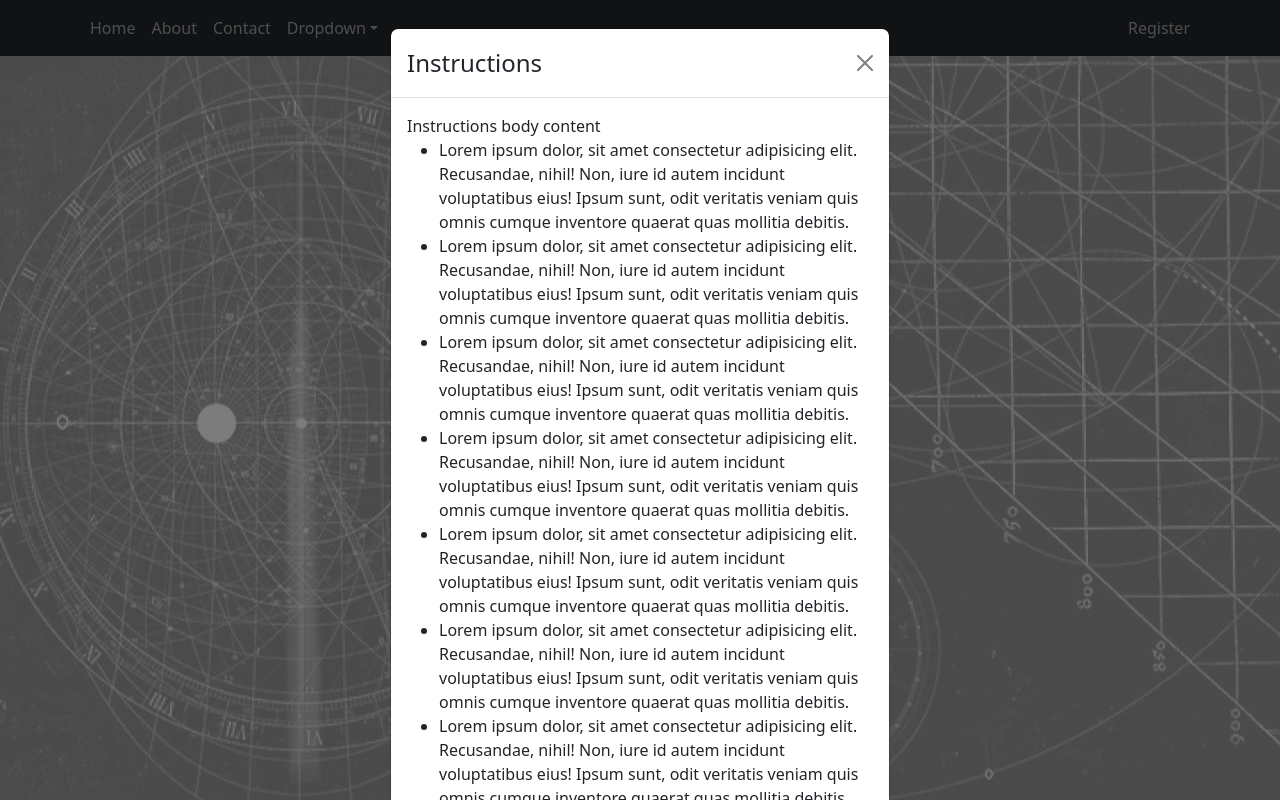
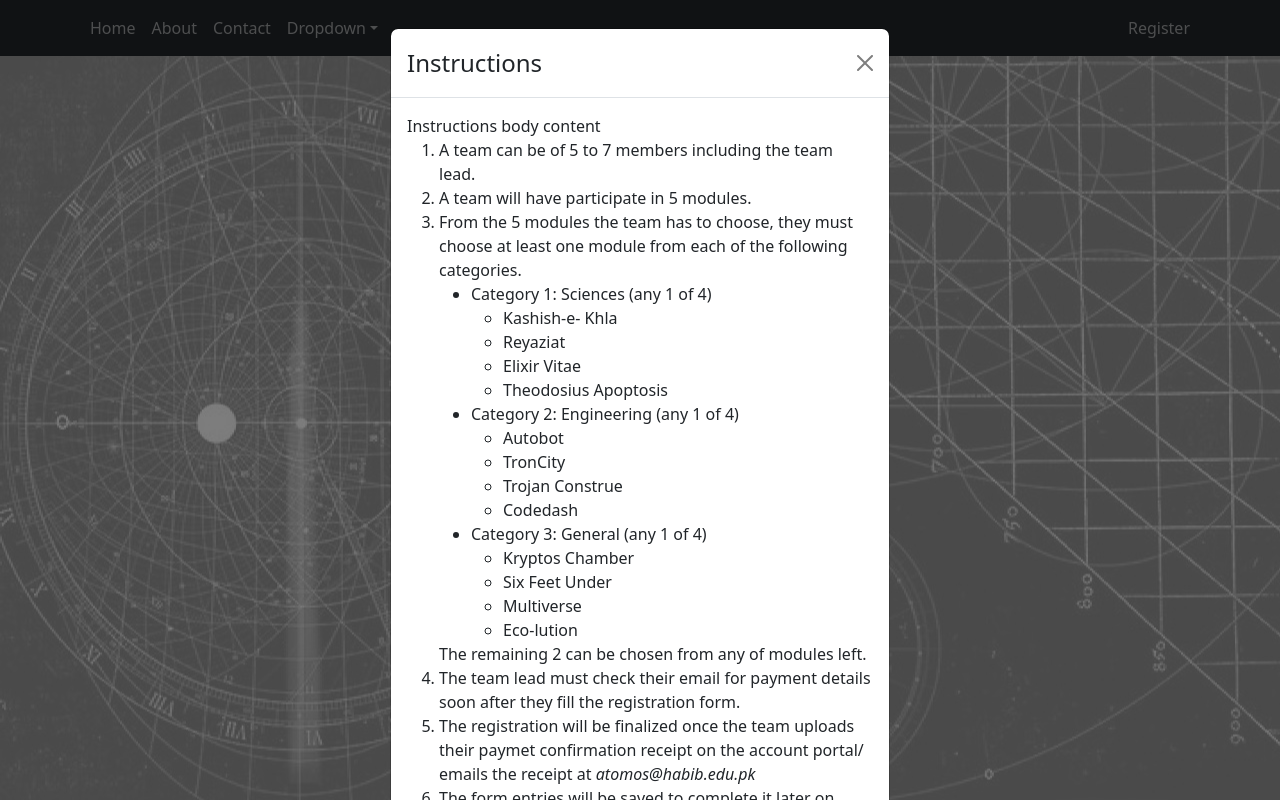
Before and after one commit to taimooransari/atomos, a React (Create React App) app in the folder atomos/: page /register in a window 1280 px wide. Both pictures are taken after a click on the button "SHOW INSTRUCTIONS". Built offline with nearby package versions, Linux system fonts and the light colour scheme.

Commit message:
instructions added

```diff
--- a/atomos/src/components/instructions.js
+++ b/atomos/src/components/instructions.js
@@ -3,7 +3,7 @@ import Button from 'react-bootstrap/Button';
 import Modal from 'react-bootstrap/Modal';
 
 function Instructions() {
-    const values = [true, 'sm-down', 'md-down', 'lg-down', 'xl-down', 'xxl-down'];
+    // const values = [true, 'sm-down', 'md-down', 'lg-down', 'xl-down', 'xxl-down'];
     const [fullscreen, setFullscreen] = useState(true);
     const [show, setShow] = useState(false);
 
@@ -15,11 +15,11 @@ function Instructions() {
     return (
         <>
             {/* {values.map((v, idx) => ( */}
-                <Button className="me-2 mb-2" onClick={() => handleShow('sm-down')}>
-                    SHOW INSTRUCTIONS
-                    {/* Full screen
+            <Button className="me-2 mb-2" onClick={() => handleShow('sm-down')}>
+                SHOW INSTRUCTIONS
+                {/* Full screen
                     {typeof v === 'string' && `below ${v.split('-')[0]}`} */}
-                </Button>
+            </Button>
             {/* ))} */}
             <Modal show={show} fullscreen={fullscreen} onHide={() => setShow(false)}>
                 <Modal.Header closeButton>
@@ -27,17 +27,49 @@ function Instructions() {
                 </Modal.Header>
                 <Modal.Body>Instructions body content
 
-                    <ul>
-                        <li>Lorem ipsum dolor, sit amet consectetur adipisicing elit. Recusandae, nihil! Non, iure id autem incidunt voluptatibus eius! Ipsum sunt, odit veritatis veniam quis omnis cumque inventore quaerat quas mollitia debitis.</li>
-                        <li>Lorem ipsum dolor, sit amet consectetur adipisicing elit. Recusandae, nihil! Non, iure id autem incidunt voluptatibus eius! Ipsum sunt, odit veritatis veniam quis omnis cumque inventore quaerat quas mollitia debitis.</li>
-                        <li>Lorem ipsum dolor, sit amet consectetur adipisicing elit. Recusandae, nihil! Non, iure id autem incidunt voluptatibus eius! Ipsum sunt, odit veritatis veniam quis omnis cumque inventore quaerat quas mollitia debitis.</li>
-                        <li>Lorem ipsum dolor, sit amet consectetur adipisicing elit. Recusandae, nihil! Non, iure id autem incidunt voluptatibus eius! Ipsum sunt, odit veritatis veniam quis omnis cumque inventore quaerat quas mollitia debitis.</li>
-                        <li>Lorem ipsum dolor, sit amet consectetur adipisicing elit. Recusandae, nihil! Non, iure id autem incidunt voluptatibus eius! Ipsum sunt, odit veritatis veniam quis omnis cumque inventore quaerat quas mollitia debitis.</li>
-                        <li>Lorem ipsum dolor, sit amet consectetur adipisicing elit. Recusandae, nihil! Non, iure id autem incidunt voluptatibus eius! Ipsum sunt, odit veritatis veniam quis omnis cumque inventore quaerat quas mollitia debitis.</li>
-                        <li>Lorem ipsum dolor, sit amet consectetur adipisicing elit. Recusandae, nihil! Non, iure id autem incidunt voluptatibus eius! Ipsum sunt, odit veritatis veniam quis omnis cumque inventore quaerat quas mollitia debitis.</li>
-                        <li>Lorem ipsum dolor, sit amet consectetur adipisicing elit. Recusandae, nihil! Non, iure id autem incidunt voluptatibus eius! Ipsum sunt, odit veritatis veniam quis omnis cumque inventore quaerat quas mollitia debitis.</li>
-                        <li>Lorem ipsum dolor, sit amet consectetur adipisicing elit. Recusandae, nihil! Non, iure id autem incidunt voluptatibus eius! Ipsum sunt, odit veritatis veniam quis omnis cumque inventore quaerat quas mollitia debitis.</li>
-                    </ul>
+                    <ol>
+
+                        <li>A team can be of 5 to 7 members including the team lead.</li>
+                        <li>A team will have participate in 5 modules.</li>
+                        <li>From the 5 modules the team has to choose, they must choose at least one module from each of the following
+                            categories.
+                            <br />
+                            <ul type="disc">
+                                <li>Category 1: Sciences (any 1 of 4)
+                                    <ul type="circle">
+                                        <li>Kashish-e- Khla</li>
+                                        <li>Reyaziat</li>
+                                        <li>Elixir Vitae</li>
+                                        <li>Theodosius Apoptosis</li>
+                                    </ul>
+                                </li>
+
+                                <li>Category 2: Engineering (any 1 of 4)
+                                    <ul type="circle">
+                                        <li>Autobot</li>
+                                        <li>TronCity</li>
+                                        <li>Trojan Construe</li>
+                                        <li>Codedash</li>
+                                    </ul>
+                                </li>
+
+                                <li>Category 3: General (any 1 of 4)
+                                    <ul type="circle">
+                                        <li>Kryptos Chamber</li>
+                                        <li>Six Feet Under</li>
+                                        <li>Multiverse</li>
+                                        <li>Eco-lution</li>
+                                    </ul>
+                                </li>
+                            </ul>
+                            The remaining 2 can be chosen from any of modules left.
+                        </li>
+
+                        <li>The team lead must check their email for payment details soon after they fill the registration form.</li>
+                        <li>The registration will be finalized once the team uploads their paymet confirmation receipt on the account
+                            portal/ emails the receipt at <i>atomos@habib.edu.pk</i></li>
+                        <li>The form entries will be saved to complete it later on, hence the team must fill the form at once.</li>
+                    </ol>
 
                 </Modal.Body>
             </Modal>
```
